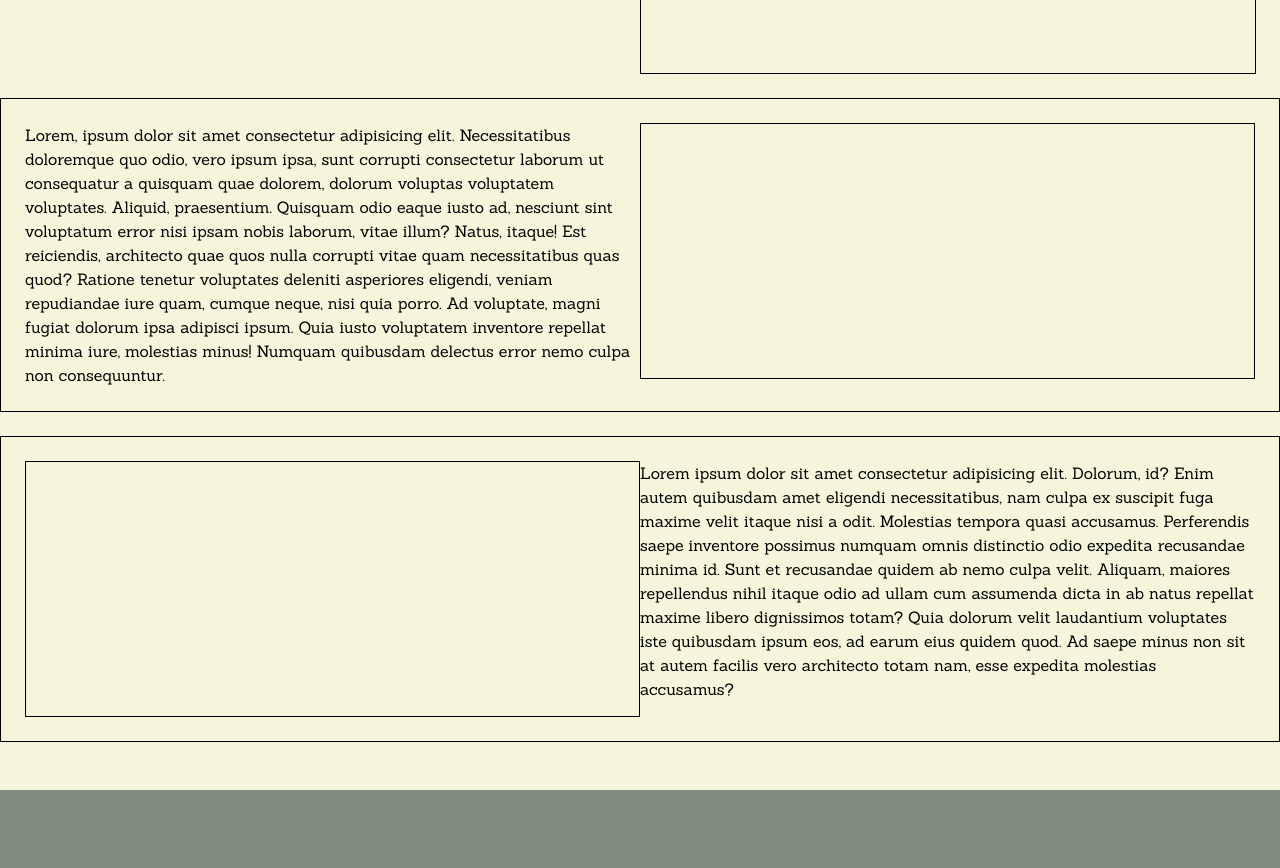
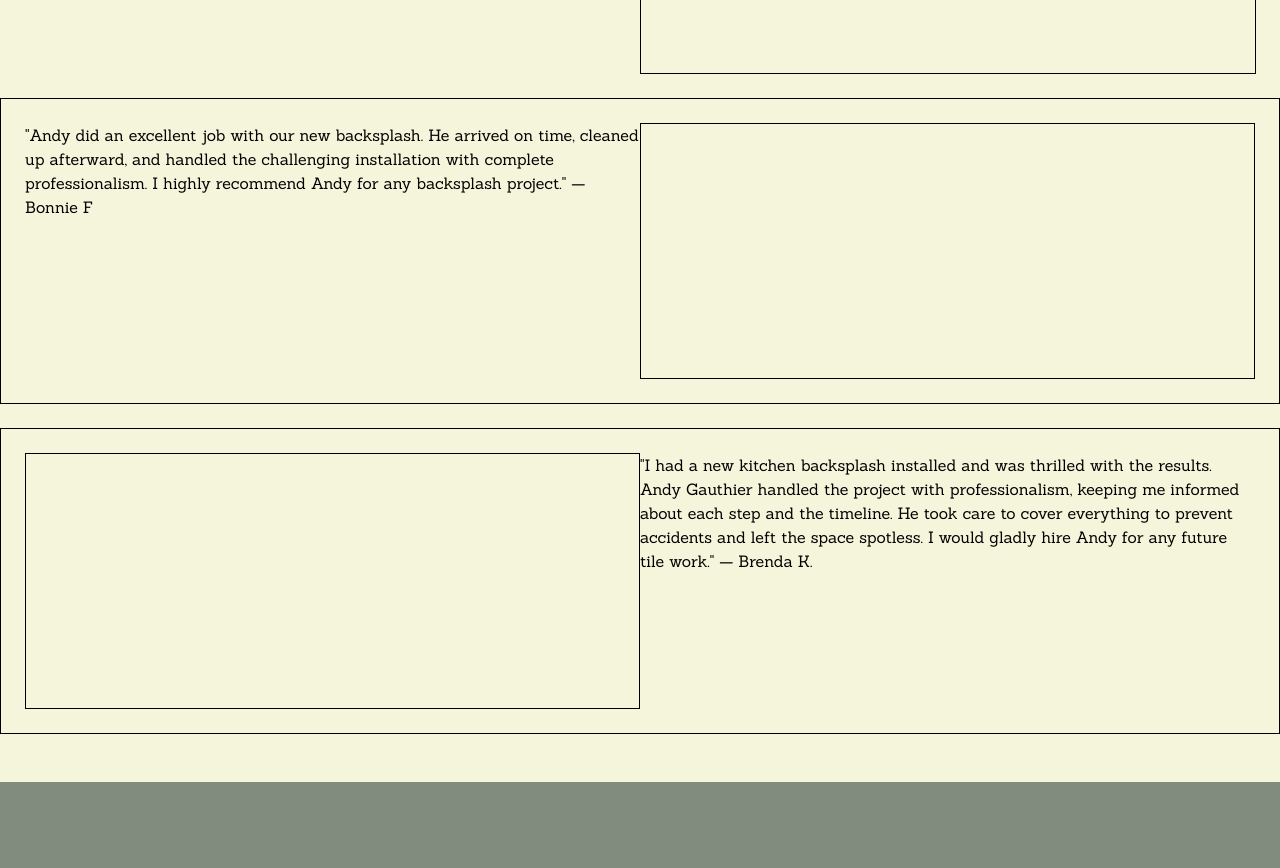
Before and after one commit to migauth/bridgenorth-backsplash, a React (Vite) app: page / in a window 1280 px wide. Shown: the part 1900-2768 px from the top of the page. Built offline with nearby package versions, Linux system fonts and the light colour scheme.

Commit message:
fixed nav bar and add testimonials

```diff
--- a/src/App.jsx
+++ b/src/App.jsx
@@ -84,39 +84,25 @@ function App() {
           </div>
           <div className="p-6 border border-black flex flex-col w-full lg:flex-row justify-between">
             <p className="w-1/2">
-              Lorem, ipsum dolor sit amet consectetur adipisicing elit.
-              Necessitatibus doloremque quo odio, vero ipsum ipsa, sunt corrupti
-              consectetur laborum ut consequatur a quisquam quae dolorem,
-              dolorum voluptas voluptatem voluptates. Aliquid, praesentium.
-              Quisquam odio eaque iusto ad, nesciunt sint voluptatum error nisi
-              ipsam nobis laborum, vitae illum? Natus, itaque! Est reiciendis,
-              architecto quae quos nulla corrupti vitae quam necessitatibus quas
-              quod? Ratione tenetur voluptates deleniti asperiores eligendi,
-              veniam repudiandae iure quam, cumque neque, nisi quia porro. Ad
-              voluptate, magni fugiat dolorum ipsa adipisci ipsum. Quia iusto
-              voluptatem inventore repellat minima iure, molestias minus!
-              Numquam quibusdam delectus error nemo culpa non consequuntur.
+              &quot;Andy did an excellent job with our new backsplash. He
+              arrived on time, cleaned up afterward, and handled the challenging
+              installation with complete professionalism. I highly recommend
+              Andy for any backsplash project.&quot; — Bonnie F
             </p>
             <div className="border border-black h-64 w-1/2"></div>
           </div>
           <br />
           <div className="p-6 border border-black flex flex-col w-full lg:flex-row justify-between">
+            <div className="border border-black h-64 w-1/2"></div>
 
-          <div className="border border-black h-64 w-1/2"></div>
-
-          <p className="w-1/2">
-          Lorem ipsum dolor sit amet consectetur adipisicing elit. Dolorum,
-            id? Enim autem quibusdam amet eligendi necessitatibus, nam culpa ex
-            suscipit fuga maxime velit itaque nisi a odit. Molestias tempora
-            quasi accusamus. Perferendis saepe inventore possimus numquam omnis
-            distinctio odio expedita recusandae minima id. Sunt et recusandae
-            quidem ab nemo culpa velit. Aliquam, maiores repellendus nihil
-            itaque odio ad ullam cum assumenda dicta in ab natus repellat maxime
-            libero dignissimos totam? Quia dolorum velit laudantium voluptates
-            iste quibusdam ipsum eos, ad earum eius quidem quod. Ad saepe minus
-            non sit at autem facilis vero architecto totam nam, esse expedita
-            molestias accusamus?
-          </p>
+            <p className="w-1/2">
+              &quot;I had a new kitchen backsplash installed and was thrilled
+              with the results. Andy Gauthier handled the project with
+              professionalism, keeping me informed about each step and the
+              timeline. He took care to cover everything to prevent accidents
+              and left the space spotless. I would gladly hire Andy for any
+              future tile work.&quot; — Brenda K.
+            </p>
           </div>
         </section>
 
--- a/src/components/Navbar.jsx
+++ b/src/components/Navbar.jsx
@@ -9,7 +9,7 @@ const Navbar = () => {
   };
 
   return (
-    <div className="flex flex-wrap items-center justify-between p-6 text-xl bg-gray-800/70 text-white">
+    <div className="fixed z-10 w-full flex flex-wrap items-center justify-between p-6 text-xl bg-gray-800/70 text-white">
       <div className="w-full md:w-auto text-center md:text-left">
         <h1 id="logo" className="font-black text-3xl">
           Bridgenorth Backsplash
```
